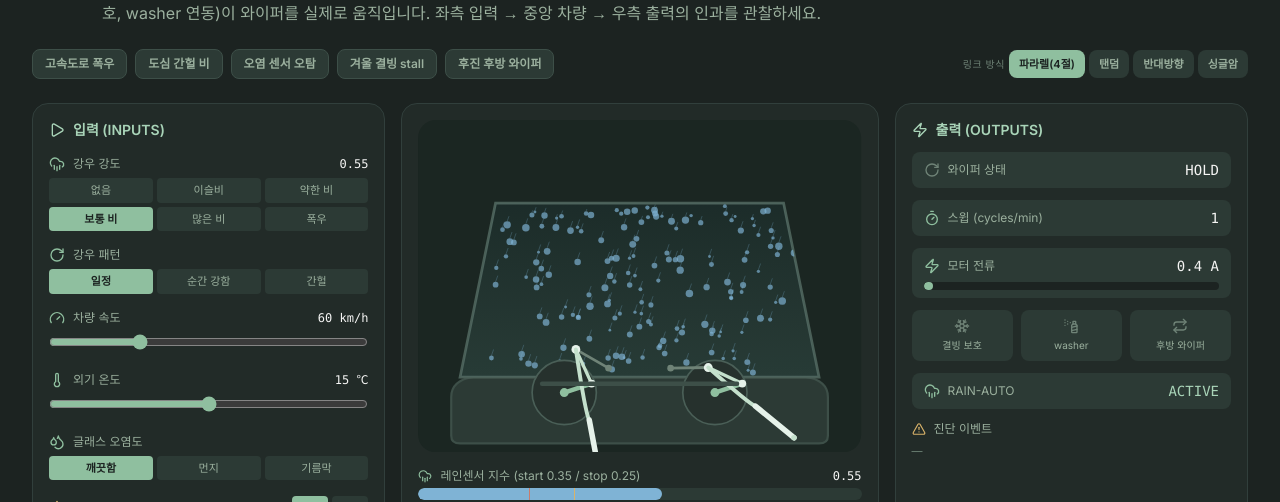
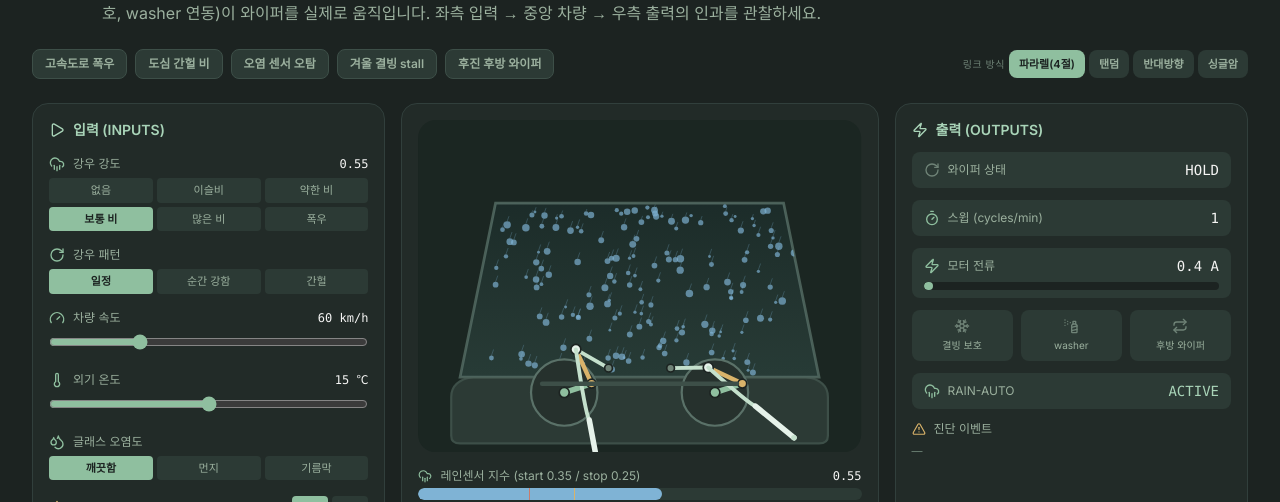
Before and after one commit to sjw1980/yyo-home-v2, a React (Vite) app: page / in a window 1280 px wide. Shown: the part 6301-6803 px from the top of the page. Built offline with nearby package versions, Linux system fonts and the light colour scheme.

Commit message:
style: 와이퍼 링크기구 가시성 강화 — 커플러 amber, 로커 흰색, 조인트 대비

```diff
--- a/src/components/WiperSimulator.tsx
+++ b/src/components/WiperSimulator.tsx
@@ -663,14 +663,18 @@ export default function WiperSimulator({ currentLang }: WiperSimulatorProps) {
                 const g = geoms[i];
                 return (
                   <g key={`mech-${style}-${i}`}>
-                    <circle cx={g.crank.x} cy={g.crank.y} r={g.rCrank + 3} fill="#26312d" stroke="#4a5f57" strokeWidth="1.5" />
-                    <line x1={g.crank.x} y1={g.crank.y} x2={lk.pin.x} y2={lk.pin.y} stroke="#8fbf9f" strokeWidth="4" strokeLinecap="round" />
-                    <line x1={lk.pin.x} y1={lk.pin.y} x2={lk.pivot.x} y2={lk.pivot.y} stroke="#c4e0cc" strokeWidth="3" strokeLinecap="round" />
-                    <line x1={g.pivotAnchor.x} y1={g.pivotAnchor.y} x2={lk.pivot.x} y2={lk.pivot.y} stroke="#6f8377" strokeWidth="2.5" strokeLinecap="round" />
-                    <circle cx={g.crank.x} cy={g.crank.y} r="4" fill="#8fbf9f" />
-                    <circle cx={lk.pin.x} cy={lk.pin.y} r="3.5" fill="#e6f2ea" />
-                    <circle cx={lk.pivot.x} cy={lk.pivot.y} r="4" fill="#e6f2ea" />
-                    <circle cx={g.pivotAnchor.x} cy={g.pivotAnchor.y} r="3" fill="#6f8377" />
+                    <circle cx={g.crank.x} cy={g.crank.y} r={g.rCrank + 4} fill="#26312d" stroke="#5a7168" strokeWidth="2" />
+                    {/* crank arm */}
+                    <line x1={g.crank.x} y1={g.crank.y} x2={lk.pin.x} y2={lk.pin.y} stroke="#8fbf9f" strokeWidth="5" strokeLinecap="round" />
+                    {/* coupler link: pin -> pivot (amber, high contrast) */}
+                    <line x1={lk.pin.x} y1={lk.pin.y} x2={lk.pivot.x} y2={lk.pivot.y} stroke="#d9b36a" strokeWidth="4" strokeLinecap="round" />
+                    {/* rocker arm: fixed anchor -> pivot */}
+                    <line x1={g.pivotAnchor.x} y1={g.pivotAnchor.y} x2={lk.pivot.x} y2={lk.pivot.y} stroke="#c4e0cc" strokeWidth="3.5" strokeLinecap="round" />
+                    {/* joints */}
+                    <circle cx={g.crank.x} cy={g.crank.y} r="4.5" fill="#8fbf9f" stroke="#1c2321" strokeWidth="1.5" />
+                    <circle cx={lk.pin.x} cy={lk.pin.y} r="4" fill="#d9b36a" stroke="#1c2321" strokeWidth="1.5" />
+                    <circle cx={lk.pivot.x} cy={lk.pivot.y} r="4.5" fill="#e6f2ea" stroke="#1c2321" strokeWidth="1.5" />
+                    <circle cx={g.pivotAnchor.x} cy={g.pivotAnchor.y} r="3.5" fill="#6f8377" stroke="#1c2321" strokeWidth="1.5" />
                   </g>
                 );
               })}
```
